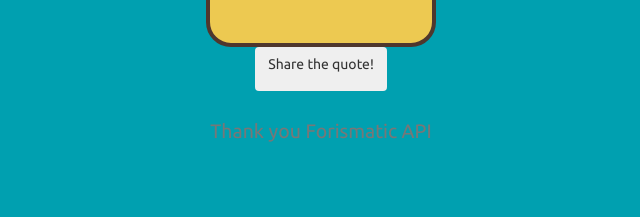
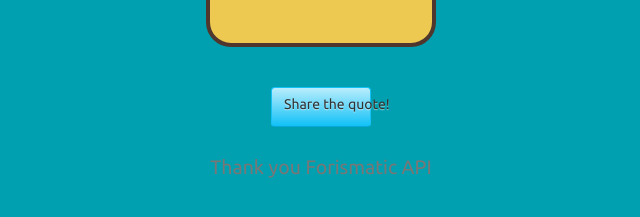
Before and after one commit to JaviElGato/myRandomQuotes, a plain HTML site: page index.html in a window 1280 px wide. Shown: the part 267-484 px from the top of the page, without its empty margins (319-959 px from the left). Drawn offline with nearby package versions, Linux system fonts and the light colour scheme.

Commit message:
added props

```diff
--- a/main.css
+++ b/main.css
@@ -23,3 +23,32 @@ body{
    	padding-right:10px;
    	min-width:100px;
 }
+
+#forTwitter{
+
+	display: block;
+    margin-top: 40px;
+    text-align: center;
+}
+
+#twitter{
+	height: 40px;
+	width: 100px;
+}
+
+.btn-custom {
+  background-color: hsl(194, 94%, 52%) !important;
+  background-repeat: repeat-x;
+  filter: progid:DXImageTransform.Microsoft.gradient(startColorstr="#b9edfc", endColorstr="#11c1f7");
+  background-image: -khtml-gradient(linear, left top, left bottom, from(#b9edfc), to(#11c1f7));
+  background-image: -moz-linear-gradient(top, #b9edfc, #11c1f7);
+  background-image: -ms-linear-gradient(top, #b9edfc, #11c1f7);
+  background-image: -webkit-gradient(linear, left top, left bottom, color-stop(0%, #b9edfc), color-stop(100%, #11c1f7));
+  background-image: -webkit-linear-gradient(top, #b9edfc, #11c1f7);
+  background-image: -o-linear-gradient(top, #b9edfc, #11c1f7);
+  background-image: linear-gradient(#b9edfc, #11c1f7);
+  border-color: #11c1f7 #11c1f7 hsl(194, 94%, 43.5%);
+  color: #333 !important;
+  text-shadow: 0 1px 1px rgba(255, 255, 255, 0.56);
+  -webkit-font-smoothing: antialiased;
+}
```
